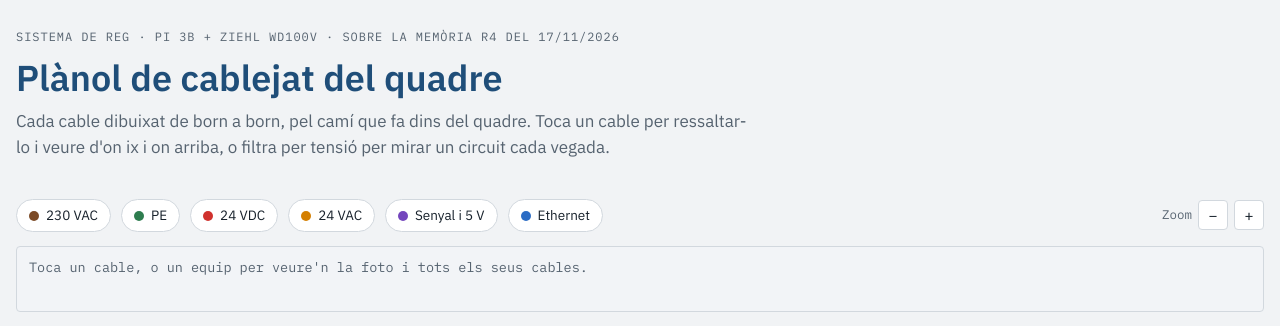
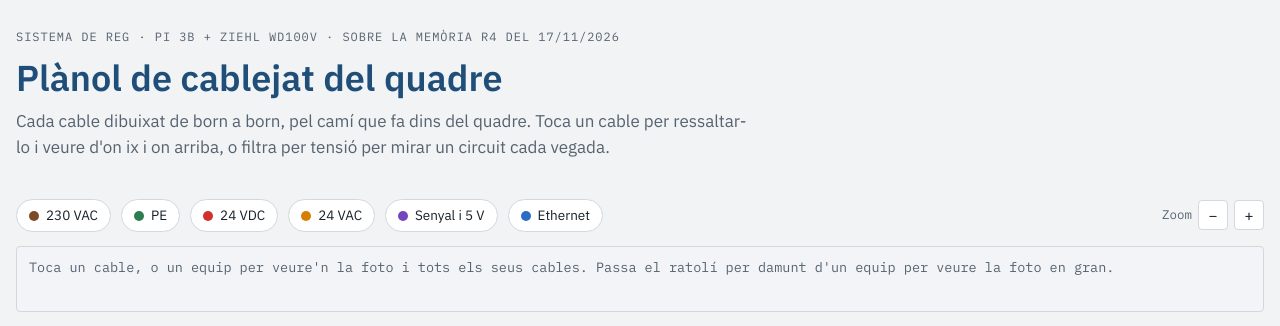
Before and after one commit to RubenCS85/planol-cablejat-reg, a plain HTML site: page index.html in a window 1280 px wide. Shown: the top 326 px of the page. Drawn offline with Linux system fonts and the light colour scheme.

Commit message:
Text d'ajuda del plànol
Co-Authored-By: Claude Opus 5.5 <noreply@anthropic.com>

```diff
--- a/index.html
+++ b/index.html
@@ -746,7 +746,7 @@ ol.steps li,ul.open li{max-width:76ch;padding-left:4px}
     for(r in rows) rows[r].classList.toggle('act',!!sel[r]);
     for(k in devRect) devRect[k].forEach(function(rc){ rc.classList.toggle('on',!!E&&E.k===k); });
     info.textContent='';
-    if(!act){ info.appendChild(span('hint',"Toca un cable, o un equip per veure'n la foto i tots els seus cables.")); return; }
+    if(!act){ info.appendChild(span('hint',"Toca un cable, o un equip per veure'n la foto i tots els seus cables. Passa el ratolí per damunt d'un equip per veure la foto en gran.")); return; }
     if(E){
       var im=document.createElement('img'); im.src=FOTO[E.img]; im.alt='Amplia la foto'; im.title='Amplia la foto';
       im.addEventListener('click',function(){ openLb(FOTO[E.img],E.t,E.b); }); info.appendChild(im);
```
Also changed, not shown: plano-cableado-r4.html (+1 -1 lines).
